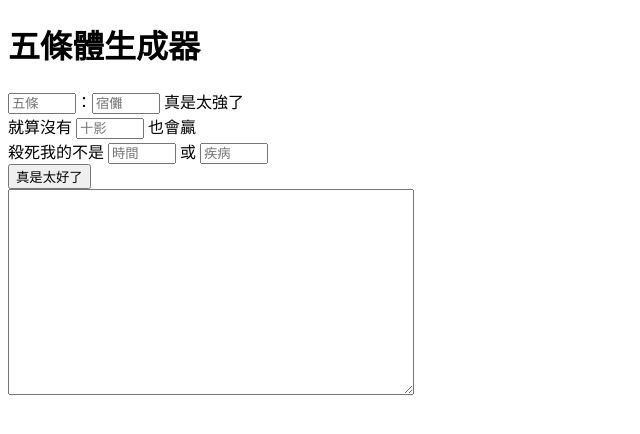
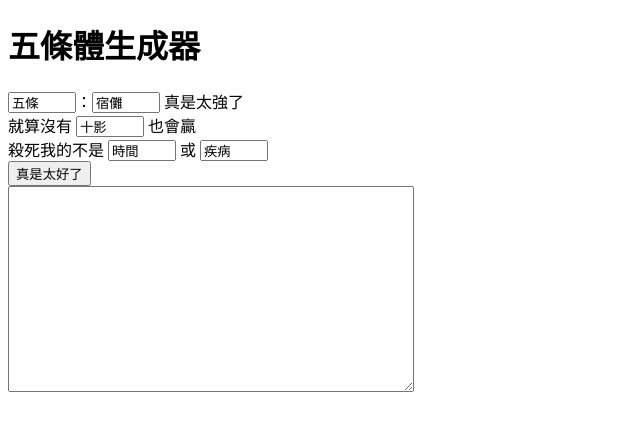
Before and after one commit to seanxkao/jujutsu, a plain HTML site: page index.html in a window 1280 px wide. Shown: the whole page, without its empty margins (0-640 px from the left). Drawn offline with Linux system fonts and the light colour scheme.

Commit message:
Update index.html

```diff
--- a/index.html
+++ b/index.html
@@ -7,13 +7,13 @@
 	<body>
 		<h1>五條體生成器</h1>
 		<div>
-			<input id="me" placeholder="五條" style="width:60px;">：<input id="character" placeholder="宿儺" style="width:60px;"> 真是太強了
+			<input id="me" value="五條" style="width:60px;">：<input id="character" value="宿儺" style="width:60px;"> 真是太強了
 		</div>
 		<div>
-			就算沒有 <input id="object" placeholder="十影" style="width:60px;"></input> 也會贏
+			就算沒有 <input id="object" value="十影" style="width:60px;"></input> 也會贏
 		</div>
 		<div>
-			殺死我的不是 <input id="thing1" placeholder="時間" style="width:60px;"></input> 或 <input id="thing2" placeholder="疾病" style="width:60px;"></input>
+			殺死我的不是 <input id="thing1" value="時間" style="width:60px;"></input> 或 <input id="thing2" value="疾病" style="width:60px;"></input>
 		</div>
 		<button type="button" id="mainButton">真是太好了</button>
 		<div>
```
